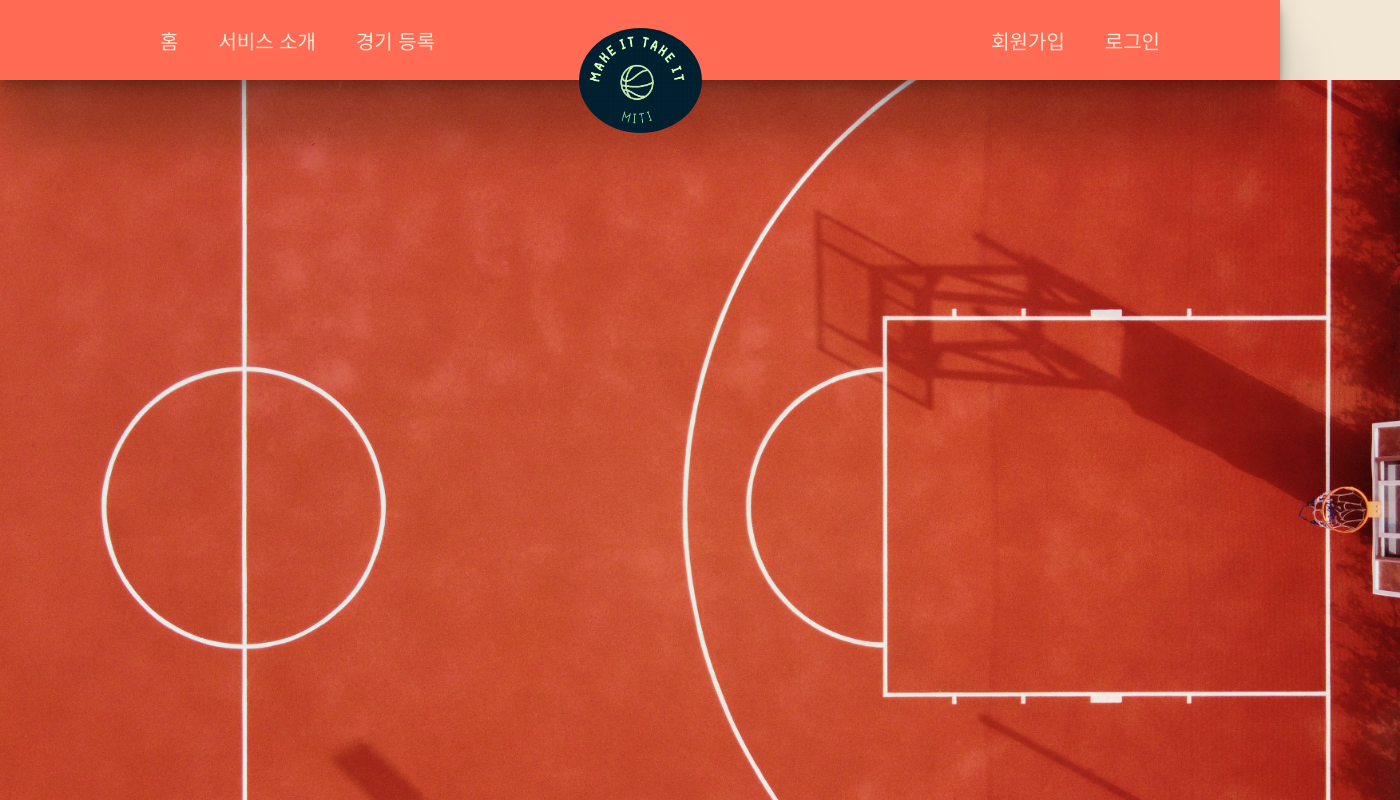
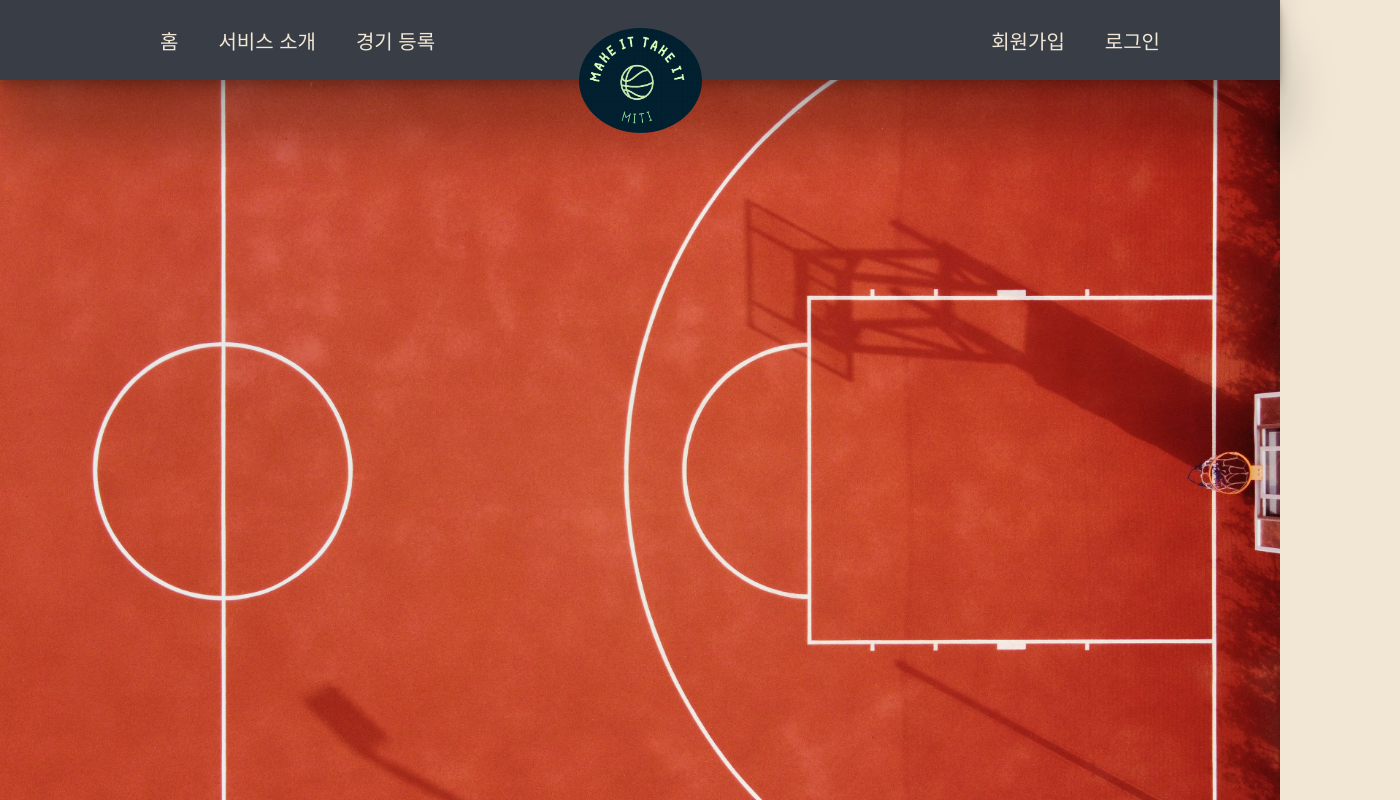
Before and after one commit to MITI-MakeItTakeIt/frontend, a React (Create React App) app: page / in a window 1280 px wide. Shown: the top 800 px of the page, 1400 px wide, since content can reach past the window. Built offline with nearby package versions, Linux system fonts and the light colour scheme.

Commit message:
Navigation Bar 및 Home Styling 수정

```diff
--- a/src/components/Navbar.css
+++ b/src/components/Navbar.css
@@ -22,7 +22,8 @@ header {
   height: 80px;
   /* background-color: #ffd56f; */
   /* background-color: #ffb26b; */
-  background-color: #ff6b54;
+  /* background-color: #ff6b54; */
+  background-color: #393e46;
 
   position: relative;
   top: 0;
--- a/src/pages/Home.css
+++ b/src/pages/Home.css
@@ -5,7 +5,7 @@
 }
 .hero .image__wrap {
   margin: 0 auto;
-  width: 1400px;
+  width: 100%;
 }
 
 .hero .image__wrap .hero__image {
```
